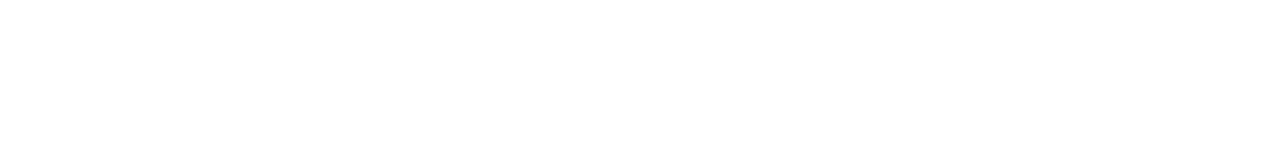
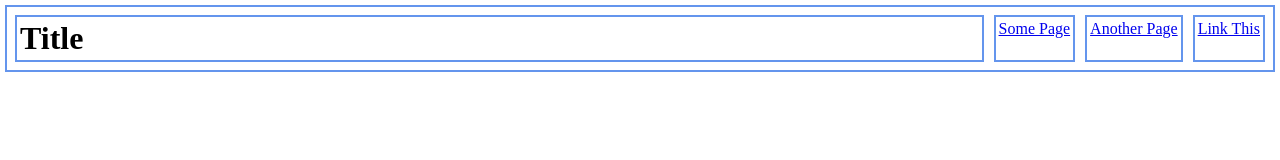
Before and after one commit to dwolverton/day2-shared, a plain HTML site: page index.html in a window 1280 px wide. Drawn offline with Linux system fonts and the light colour scheme.

Commit message:
added header

```diff
--- a/index.html
+++ b/index.html
@@ -5,9 +5,15 @@
   <meta http-equiv="X-UA-Compatible" content="IE=edge">
   <meta name="viewport" content="width=device-width, initial-scale=1.0">
   <link rel="stylesheet" href="style.css">
-  <title>Day 2 Demo</title>
+  <title>Title</title>
 </head>
 <body>
+  <header>
+    <h1>Title</h1>
+    <a href="#">Some Page</a>
+    <a href="#">Another Page</a>
+    <a href="#">Link This</a>
+  </header>
 
 </body>
 </html>
--- a/style.css
+++ b/style.css
@@ -15,3 +15,12 @@ body {
 body {
   height: 100vh;
 }
+
+header {
+  display: flex;
+  justify-content: space-between;
+}
+
+h1 {
+  flex: 1;
+}
```
